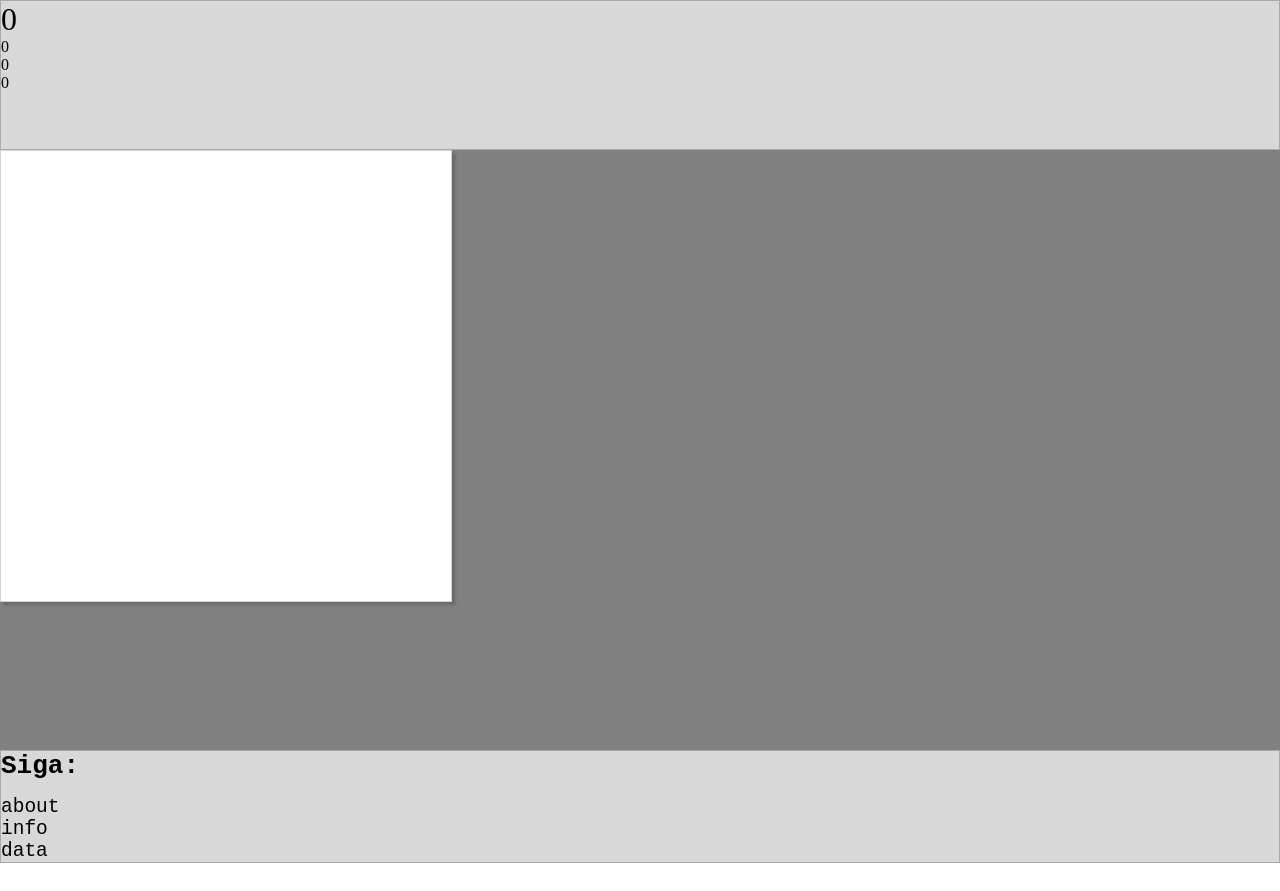
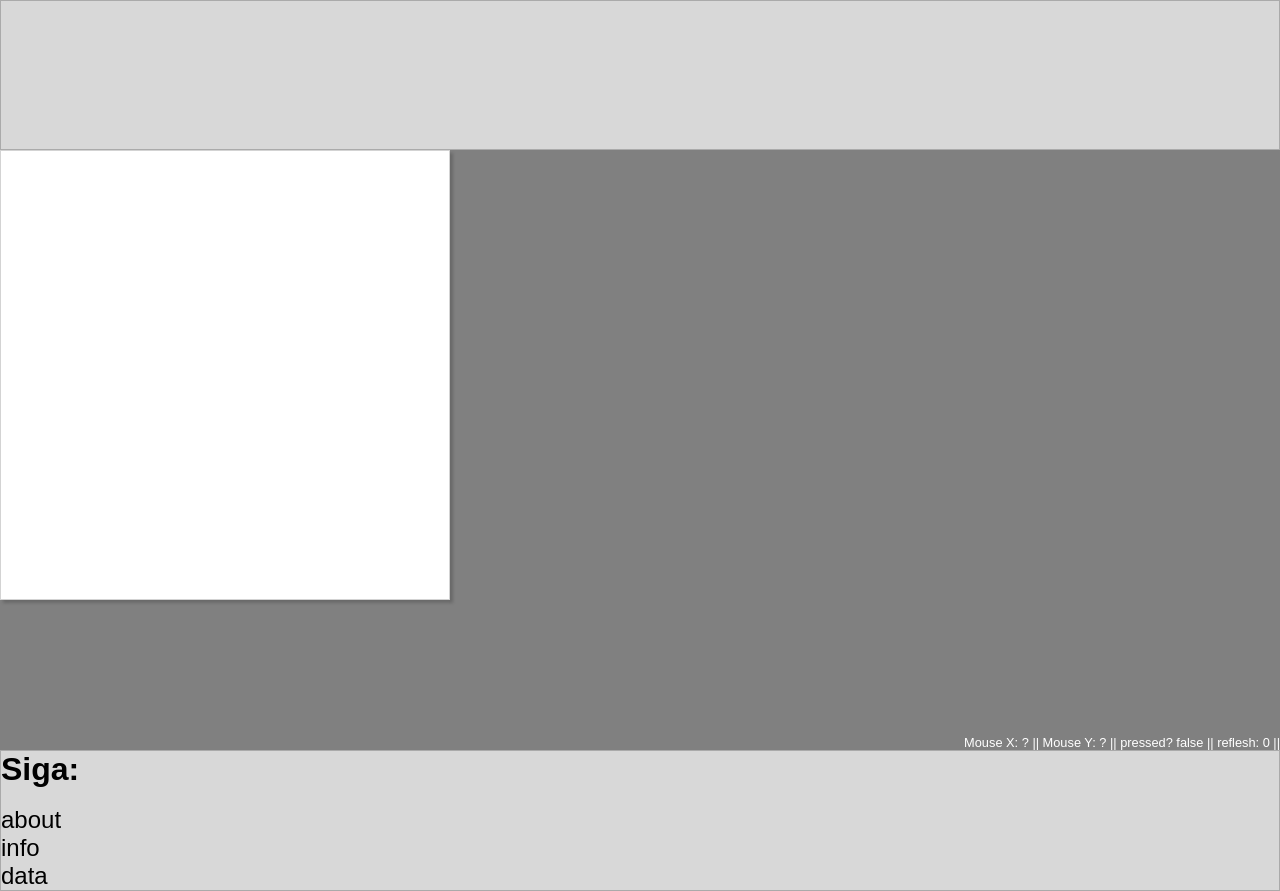
Before and after one commit to AndreFilipeD/projeto-paintweb, a plain HTML site: page index.html in a window 1280 px wide. Before the commit the page ends 863 px from the top, so only its background shows below. Drawn offline with Linux system fonts and the light colour scheme.

Commit message:
Realizando testes de coordenada

```diff
--- a/index.html
+++ b/index.html
@@ -8,14 +8,16 @@
 </head>
 <body>
 <header>
-    <p id="valueTester">0</p>
-    <p id="mouseX">0</p>
-    <p id="mouseY">0</p>
 
-    <p id="mouseActIs">0</p>
 </header>
 <main>
     <canvas id="drawnArea" width="450" height="450" onmouseenter="trigger('on')" onmouseout="trigger('off')">Não foi possivel carregar o canvas.</canvas>
+    <aside>
+        <p id="mouseX">Mouse X: ? |</p>
+        <p id="mouseY">| Mouse Y: ? |</p>
+        <p id="mouseActIs">| pressed? false |</p>
+        <p id="valueTester"> | reflesh: 0 ||</p>
+    </aside>
 </main>
 <footer>
     <h1>Siga:</h1><br>
--- a/script.js
+++ b/script.js
@@ -1,37 +1,39 @@
-var testVar = 0
-var control = 0
-var altern = true
-var mouseAct = 0
+// variaveis de organização de ações
+var testVar = 0;var control = 0;var altern = true;var mouseAct = 0;
 
-var drawnSpace = window.document.querySelector("#drawnArea")
-var cpx = drawnSpace.getContext("2d")
+//Coletando canvas
+var drawnSpace = window.document.querySelector("#drawnArea");
+var cpx = drawnSpace.getContext("2d");
 
-var x
-var y
+//Mouse X e Y
+var x;var y;
+
 //--------------------     Variaveis     --------------
 
 window.addEventListener('mousemove', (event) => {
     //coletando coordenadas X e Y do mouse
-    x = event.clientX
-    y = event.clientY
+    x = event.clientX;
+    y = event.clientY;
 
     //integrando coordenadas na tela
-    window.document.querySelector("#mouseX").innerHTML="Mouse X: "+x
-    window.document.querySelector("#mouseY").innerHTML="Mouse Y: "+y
+    window.document.querySelector("#mouseX").innerHTML="Mouse X: "+x+" | ";
+    window.document.querySelector("#mouseY").innerHTML="| Mouse Y: "+y+" | ";
 })
 
-function mouseActing(){// alterna true false baseado em mouse pressionado
+function mouseActing(){
+    // alterna true false baseado em mouse pressionado
     mouseAct = !mouseAct
-    window.document.querySelector("#mouseActIs").innerHTML="pressed? "+(mouseAct === true ?"true" :"false");
+    window.document.querySelector("#mouseActIs").innerHTML="| pressed? "+(mouseAct === true ?"true" :"false")+" | ";
 }
 
-window.addEventListener('mouseup', mouseActing)
-window.addEventListener('mousedown', mouseActing)
+// Detecta mouse pressionado ou solto
+window.addEventListener('mouseup', mouseActing);
+window.addEventListener('mousedown', mouseActing);
 
 function addDrawn(){
     //começa o desenho do final e inicia no final para ter delay
     if(mouseAct){// mouse pressionado? true or false
-        cpx.lineTo(x,(y)-150);
+        cpx.lineTo(x,y-150);
         cpx.stroke()
         cpx.beginPath();
         cpx.moveTo(x, y-150);
@@ -42,7 +44,7 @@ function addDrawn(){
     //variavel frames teste
     testVar++
     //refresh
-    window.document.querySelector("#valueTester").innerHTML="f: "+testVar
+    window.document.querySelector("#valueTester").innerHTML="| reflesh: "+testVar+" ||"
 }
 
 function trigger(is){//gatilho de ação de entrada do mouse
--- a/style.css
+++ b/style.css
@@ -1,4 +1,7 @@
 @charset "UTF-8";
+:root{
+    --mainFont:Arial, Helvetica, sans-serif;
+}
 *{
     margin: 0px;
     padding: 0px;
@@ -15,14 +18,16 @@ header{
     border: 1px solid #aaaaaa;
     background-color: #d8d8d8;
 }
-#valueTester{
-    font-size: 2em;
-}
+
 main{
+    display: flex;
+    flex-direction: column;
     background-color: #808080;
     height: 100%;
+    justify-content: space-between;
 }
 canvas{
+    width: 450px;height: 450px;
     background-color: white;
     border: 1px solid #d3d3d3;
     box-shadow: 3px 3px 3px #0000002f;
@@ -31,10 +36,20 @@ canvas:hover{
     border: 1px solid lightseagreen;
     /*cursor: none;*/
 }
+aside{
+    display: flex;
+    flex-direction: row;
+    justify-content: flex-end;
+}
+aside > p{
+    font-family: var(--mainFont);
+    font-size: .8em;
+    color: white;
+}
 footer{
     border: 1px solid #aaaaaa;
     background-color: #d8d8d8;
-    font-family: monospace;
+    font-family: var(--mainFont);
 }
 footer > a{
     font-size: 1.5em;
```
